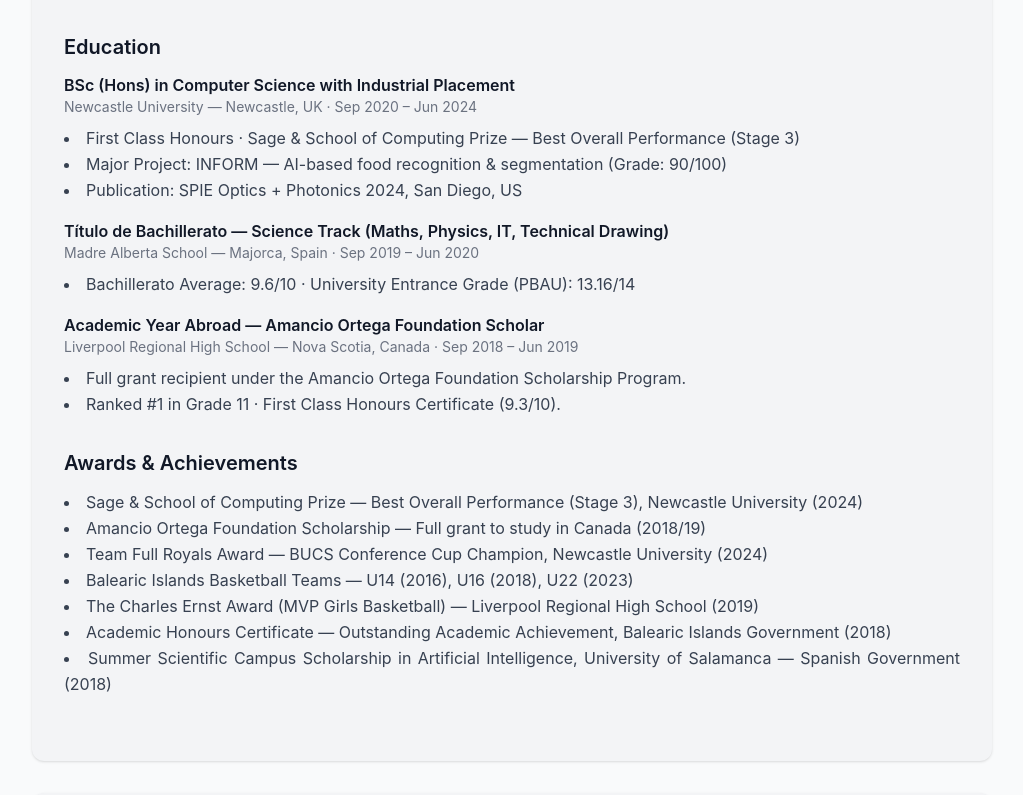
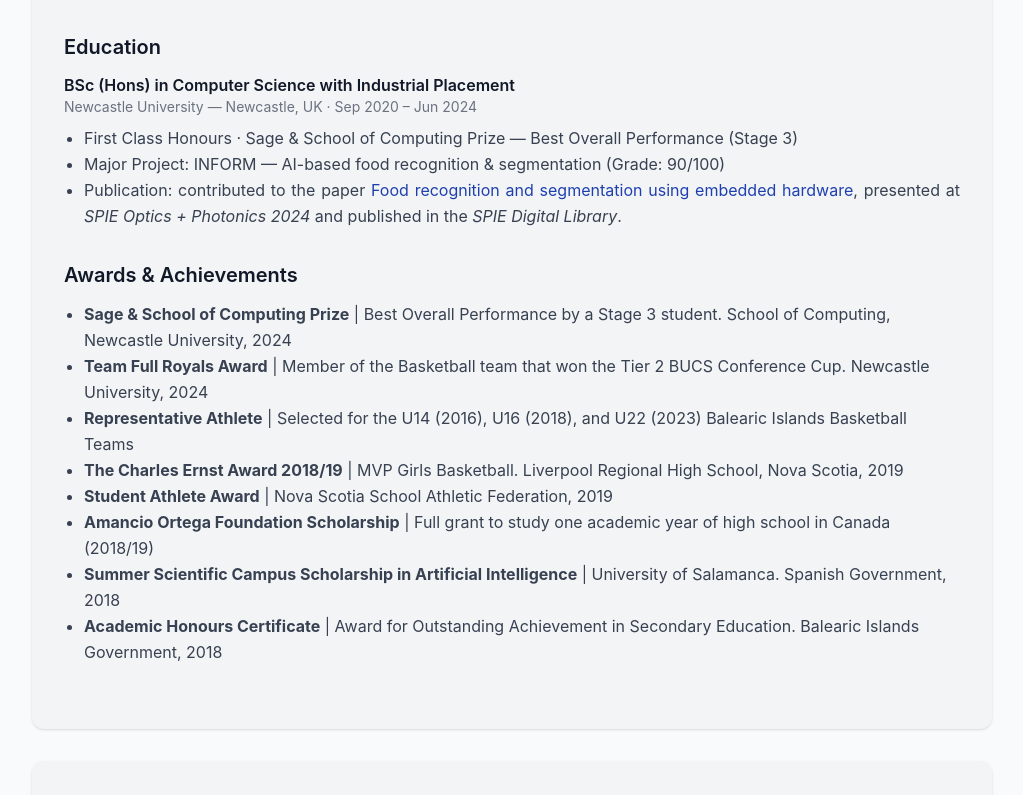
Before and after one commit to inesruizblach/inesruizblach.github.io, a React (Vite) app: page / in a window 1280 px wide. Shown: the part 1525-2320 px from the top of the page, without its empty margins (128-1151 px from the left). Built offline with nearby package versions, Linux system fonts and the light colour scheme.

Commit message:
Updates info and display

```diff
--- a/src/components/Experience.jsx
+++ b/src/components/Experience.jsx
@@ -3,7 +3,7 @@ import { motion } from "framer-motion";
 
 const roles = [
   { title: "Sr. Software Engineer · Nomura", date: "Oct 2025 – Present" },
-  { title: "Graduate Software Engineer · Nomura", date: "Jul 2024 – Sep 2025" },
+  { title: "Software Engineer · Nomura", date: "Jul 2024 – Sep 2025" },
   { title: "Technology Industrial Placement Intern · Nomura", date: "Jun 2022 – Jun 2023" }
 ];
 
@@ -24,38 +24,20 @@ const education = [
     details: [
       "First Class Honours · Sage & School of Computing Prize — Best Overall Performance (Stage 3)",
       "Major Project: INFORM — AI-based food recognition & segmentation (Grade: 90/100)",
-      "Publication: SPIE Optics + Photonics 2024, San Diego, US"
+      "Publication: contributed to the paper <a href='https://www.spiedigitallibrary.org/conference-proceedings-of-spie/13137/3031247/Food-recognition-and-segmentation-using-embedded-hardware/10.1117/12.3031247.short' target='_blank' rel='noopener noreferrer' class='text-blue-800 hover:underline'>Food recognition and segmentation using embedded hardware</a>, presented at <em>SPIE Optics + Photonics 2024</em> and published in the <em>SPIE Digital Library</em>."
     ]
   },
-  {
-    degree: "Título de Bachillerato — Science Track (Maths, Physics, IT, Technical Drawing)",
-    institution: "Madre Alberta School",
-    location: "Majorca, Spain",
-    date: "Sep 2019 – Jun 2020",
-    details: [
-      "Bachillerato Average: 9.6/10 · University Entrance Grade (PBAU): 13.16/14"
-    ]
-  },
-  {
-    degree: "Academic Year Abroad — Amancio Ortega Foundation Scholar",
-    institution: "Liverpool Regional High School",
-    location: "Nova Scotia, Canada",
-    date: "Sep 2018 – Jun 2019",
-    details: [
-      "Full grant recipient under the Amancio Ortega Foundation Scholarship Program.",
-      "Ranked #1 in Grade 11 · First Class Honours Certificate (9.3/10)."
-    ]
-  }
 ];
 
 const achievements = [
-  "Sage & School of Computing Prize — Best Overall Performance (Stage 3), Newcastle University (2024)",
-  "Amancio Ortega Foundation Scholarship — Full grant to study in Canada (2018/19)",
-  "Team Full Royals Award — BUCS Conference Cup Champion, Newcastle University (2024)",
-  "Balearic Islands Basketball Teams — U14 (2016), U16 (2018), U22 (2023)",
-  "The Charles Ernst Award (MVP Girls Basketball) — Liverpool Regional High School (2019)",
-  "Academic Honours Certificate — Outstanding Academic Achievement, Balearic Islands Government (2018)",
-  "Summer Scientific Campus Scholarship in Artificial Intelligence, University of Salamanca — Spanish Government (2018)"
+  "Sage & School of Computing Prize | Best Overall Performance by a Stage 3 student. School of Computing, Newcastle University, 2024",
+  "Team Full Royals Award | Member of the Basketball team that won the Tier 2 BUCS Conference Cup. Newcastle University, 2024",
+  "Representative Athlete | Selected for the U14 (2016), U16 (2018), and U22 (2023) Balearic Islands Basketball Teams",
+  "The Charles Ernst Award 2018/19 | MVP Girls Basketball. Liverpool Regional High School, Nova Scotia, 2019",
+  "Student Athlete Award | Nova Scotia School Athletic Federation, 2019",
+  "Amancio Ortega Foundation Scholarship | Full grant to study one academic year of high school in Canada (2018/19)",
+  "Summer Scientific Campus Scholarship in Artificial Intelligence | University of Salamanca. Spanish Government, 2018",
+  "Academic Honours Certificate | Award for Outstanding Achievement in Secondary Education. Balearic Islands Government, 2018"
 ];
 
 const Experience = () => (
@@ -82,7 +64,7 @@ const Experience = () => (
         ))}
       </div>
 
-      <ul className="list-disc list-inside mt-2 text-gray-700 leading-relaxed text-justify">
+      <ul className="list-disc list-outside pl-5 mt-2 text-gray-700 leading-relaxed text-justify">
         {details.map((d, idx) => <li key={idx}>{d}</li>)}
       </ul>
     </div>
@@ -94,20 +76,30 @@ const Experience = () => (
         <div key={i} className="mb-4">
           <h4 className="font-semibold">{edu.degree}</h4>
           <p className="text-gray-500 text-sm">{edu.institution} — {edu.location} · {edu.date}</p>
-          <ul className="list-disc list-inside mt-2 text-gray-700 leading-relaxed text-justify">
-            {edu.details.map((d, idx) => <li key={idx}>{d}</li>)}
+          <ul className="list-disc list-outside pl-5 mt-2 text-gray-700 leading-relaxed text-justify">
+            {edu.details.map((d, idx) => (
+              <li key={idx} dangerouslySetInnerHTML={{ __html: d }} />
+            ))}
           </ul>
         </div>
       ))}
     </div>
 
-    {/* ACHIEVEMENTS */}
-    <div>
-      <h3 className="text-xl font-semibold mb-3">Awards & Achievements</h3>
-      <ul className="list-disc list-inside text-gray-700 leading-relaxed text-justify">
-        {achievements.map((a, i) => <li key={i}>{a}</li>)}
-      </ul>
-    </div>
+  {/* ACHIEVEMENTS */}
+  <div>
+    <h3 className="text-xl font-semibold mb-3">Awards & Achievements</h3>
+    <ul className="list-disc list-outside pl-5 text-gray-700 leading-relaxed">
+      {achievements.map((a, i) => {
+        const [title, rest] = a.split(" | ");
+        return (
+          <li key={i}>
+            <strong>{title}</strong>
+            {rest ? ` | ${rest}` : ""}
+          </li>
+        );
+      })}
+    </ul>
+  </div>
   </motion.section>
 );
 
--- a/src/components/Skills.jsx
+++ b/src/components/Skills.jsx
@@ -6,13 +6,14 @@ const skills = {
     "Python",
     "SQL",
     "VBA",
-    "React",
+    "JavaScript (React)",
     "Flask",
     "FastAPI",
     "Tkinter",
     "Streamlit",
     "Gradio",
-    "SQLAlchemy"
+    "SQLAlchemy",
+    "Pytest"
   ],
   "Data Science & AI": [
     "Machine Learning",
@@ -35,19 +36,35 @@ const skills = {
     "NumPy",
     "Pandas",
     "Matplotlib",
-    "Seaborn"
+    "Seaborn",
+    "Altair"
   ],
   "DevOps & Tools": [
     "Git",
     "GitHub",
     "GitHub Actions",
+    "Docker",
     "Jira",
-    "Docker",
     "Jupyter Notebook",
     "Google Colab",
     "Visual Studio Code",
     "PyCharm",
-    "Excel (Macros)"
+    "Excel (Macros)",
+    "Render",
+    "Raspberry Pi",
+    "Requests",
+    "JSON",
+    "CI/CD Pipelines"
+  ],
+  "Methodologies & Soft Skills": [
+    "Agile Methodology",
+    "Scrum",
+    "Software Testing & Documentation",
+    "Project Management",
+    "Analytical Thinking",
+    "Problem-Solving",
+    "Effective Communication",
+    "Team Collaboration"
   ]
 };
 
```
